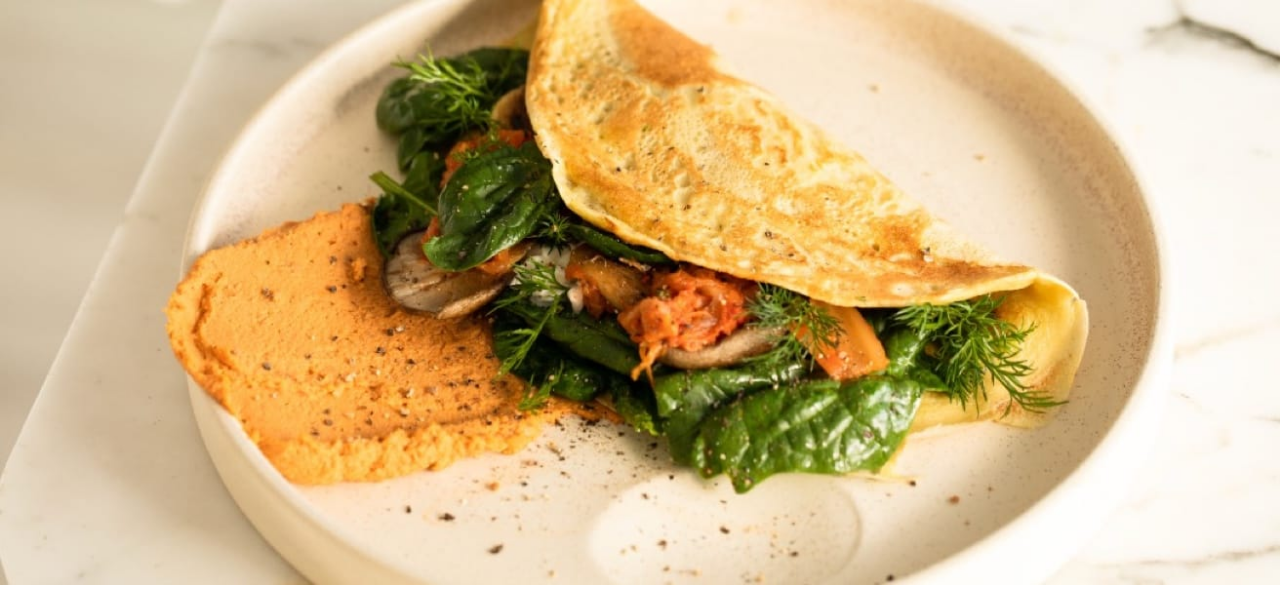
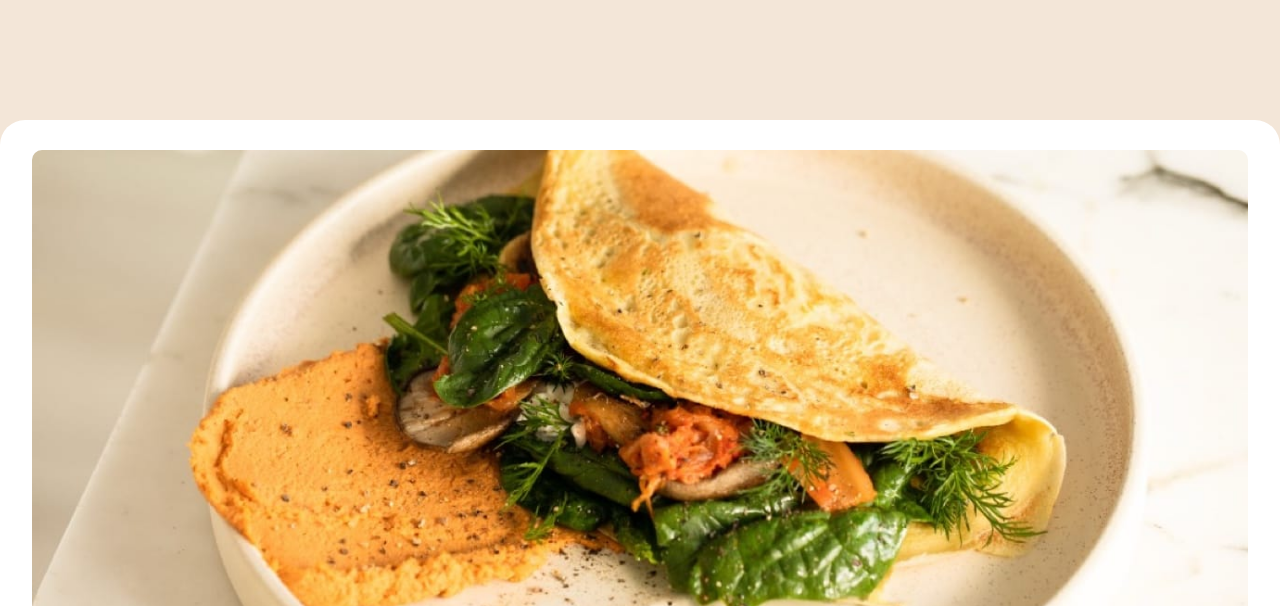
Before and after one commit to law973/recipe-page, a plain HTML site: page index.html in a window 1280 px wide. Shown: the top 606 px of the page. Drawn offline with Linux system fonts and the light colour scheme.

Commit message:
added media queries for desktop breakpoints

```diff
--- a/index.html
+++ b/index.html
@@ -13,7 +13,9 @@
   <!-- Card contains image and recipe information -->
   <div class="card">
     <!-- Recipe image provided here -->
-    <img src="assets/images/image-omelette.jpeg" alt="Omelette on a plate">
+    <div class="card-image">
+      <img src="assets/images/image-omelette.jpeg" alt="Omelette on a plate">
+    </div>
     <!-- Card text contained here -->
     <div class="card-text">
       <header>
@@ -127,9 +129,11 @@
   <!-- Attribution information provided here -->
   <footer>
     <div class="attribution">
+      <!-- Challenge creator information -->
       <div>
         Challenge by <a rel="noreferrer" href="https://www.frontendmentor.io?ref=challenge" target="_blank">Frontend Mentor</a>.
       </div>
+      <!-- Solution author information -->
       <div>
         Coded by <a rel="noreferrer" href="https://github.com/law973" target="_blank" title="GitHub Profile">Levi Wright</a>.
       </div>
--- a/style.css
+++ b/style.css
@@ -25,8 +25,11 @@
 }
 
 body {
+    align-items: center;
     background-color: var(--stone-100);
     color: var(--stone-600);
+    display: flex;
+    flex-direction: column;
     font-family: 'Outfit';
     margin: 0;
 }
@@ -58,6 +61,11 @@ h3 {
 
 img {
     max-width: 100%;
+
+    /* Desktop Breakpoint */
+    @media screen and (min-width: 992px) {
+        border-radius: 10px;
+    }
 }
 
 li {
@@ -129,7 +137,21 @@ ul {
 
 .card {
     background-color: var(--white);
+    max-width: fit-content;
     width: 100%;
+
+    /* Desktop Breakpoint */
+    @media screen and (min-width: 992px) {
+        border-radius: 25px;
+        margin: 120px auto;
+    }
+}
+
+.card-image {
+    /* Desktop Breakpoint */
+    @media screen and (min-width: 992px) {
+        padding: 30px 32px 0px 32px;
+    }
 }
 
 .card-text {
```
